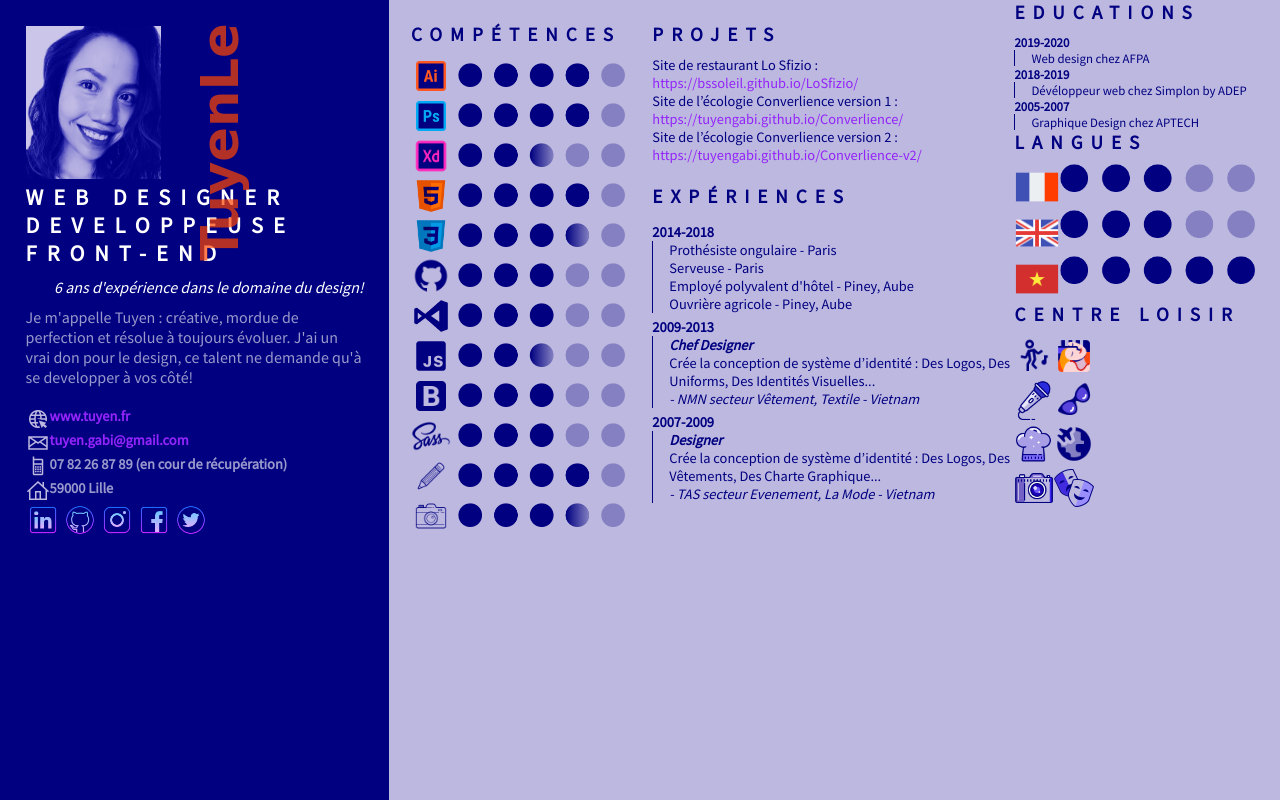
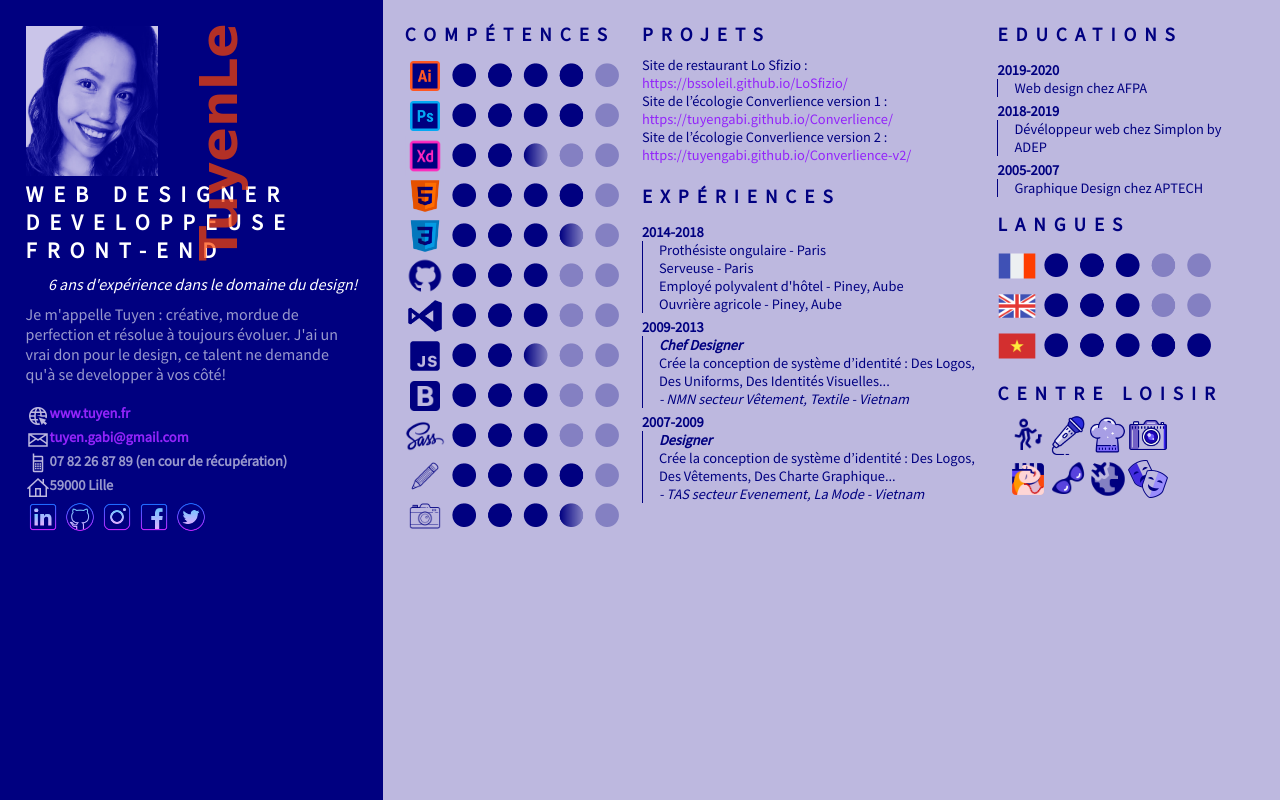
Before and after one commit to tuyengabi/my-CV, a PHP site: page / in a window 1280 px wide. Run offline with PHP 8.4, Linux system fonts and the light colour scheme; some web fonts are replaced.

Commit message:
modify education section of screen 1366px

```diff
--- a/index.css
+++ b/index.css
@@ -325,7 +325,7 @@
     padding-top: 5px;
   }
   .info {
-    padding-left: 16px;
+    padding: 0 16px 0 16px;
   }
 }
 
@@ -376,8 +376,11 @@
 .hob-title {
 }
 
-.hob-section {
+.hob-list {
+  padding: 0 80px 0 0px;
   display: flex;
+  flex-wrap: wrap;
+  justify-content: center;
 }
 
 .hob-icon {
@@ -400,15 +403,24 @@
 
 @media screen and (min-width: 901px) and (max-width: 1366px) {
   .education {
+    padding: 1.7% 1.7% 0 0;
   }
   .edu-item {
-    font-size: 0.8rem;
+    padding-top: 5px;
+    font-size: 0.9rem;
+  }
+  .lang-title {
+    padding-top: 15px;
   }
   .lang-icon {
-    height: 46px;
+    height: 40px;
   }
   .lang-bar {
-    height: 28px;
+    padding: 7px 0 0 7px;
+    height: 24px;
+  }
+  .hob-title {
+    padding-top: 15px;
   }
   .hob-icon {
     height: 40px;
--- a/index.html
+++ b/index.html
@@ -203,7 +203,6 @@
       </ul>
 
       <h3 class="hob-title">Centre Loisir</h3>
-            <div class="hob-section">
       <ul class="hob-list">
         <li class="hob-item">
           <img class="hob-icon" src="images/icon-hob1.png" alt="">
@@ -217,8 +216,6 @@
         <li class="hob-item">
           <img class="hob-icon" src="images/icon-hob4.png" alt="">
         </li>
-                </ul>
-                <ul class="hob-list">
         <li class="hob-item">
           <img class="hob-icon" src="images/icon-hob5.png" alt="">
         </li>
@@ -232,7 +229,6 @@
           <img class="hob-icon" src="images/icon-hob8.png" alt="">
         </li>
       </ul>
-            </div>
     </section>
     </main>
   </body>
```
Also changed, not shown: 2 other files. Lines whose indentation alone changed are shown as unchanged.
